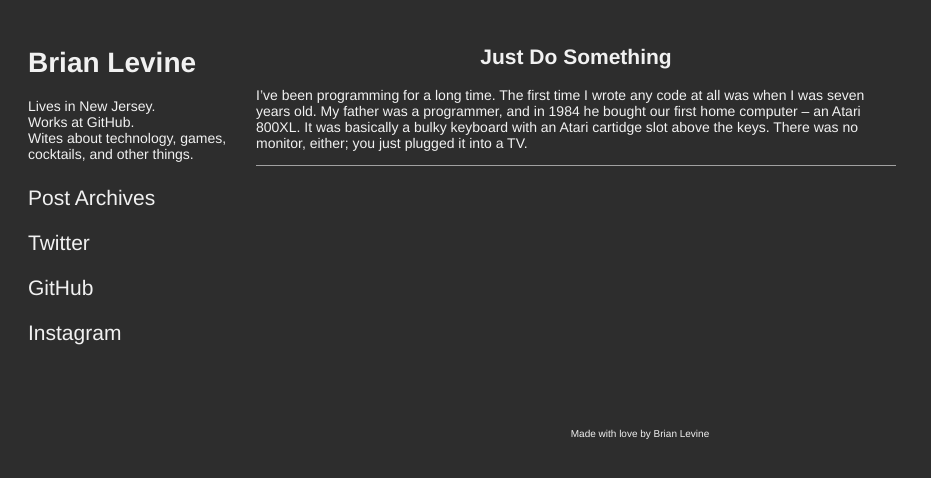
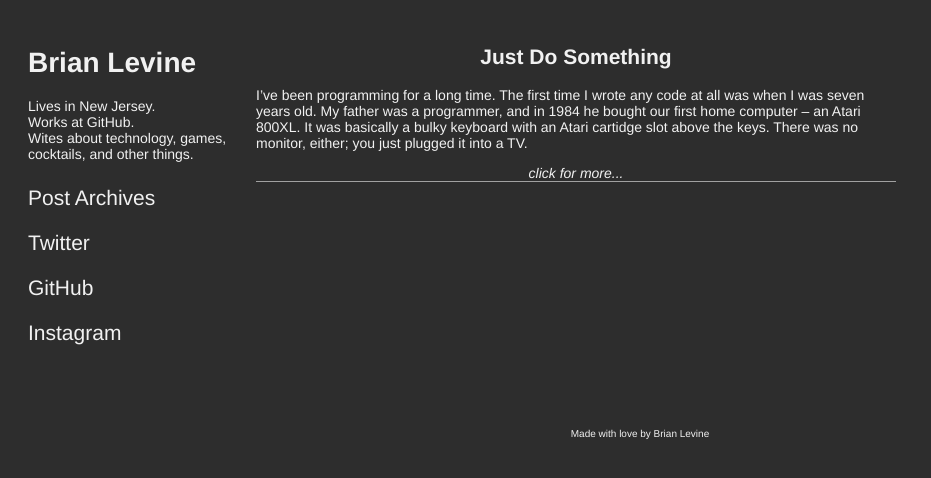
Before and after one commit to tinggalklik/balevine.github.io, a Jekyll site: the page built from index.html, in a window 1280 px wide. Shown: the top 478 px of the page, without its empty margins (0-931 px from the left). Built offline with Jekyll 4.4.1, drawn with Linux system fonts in a browser that asks for light colours.

Commit message:
Add excerpt link to index.html

```diff
--- a/_layouts/home.html
+++ b/_layouts/home.html
@@ -7,7 +7,10 @@
       {% for post in site.posts limit:5 %}
       <div class='post'>
         <h2 class='post-title'><a href="{{ post.url }}">{{ post.title }}</a></h2>
-          {{ post.excerpt}}
+
+        {{ post.excerpt}}
+
+        <a class='excerpt-link' href="{{ post.url}}"><i>click for more...</i></a>
       </div>
       {% endfor %}
 
```
